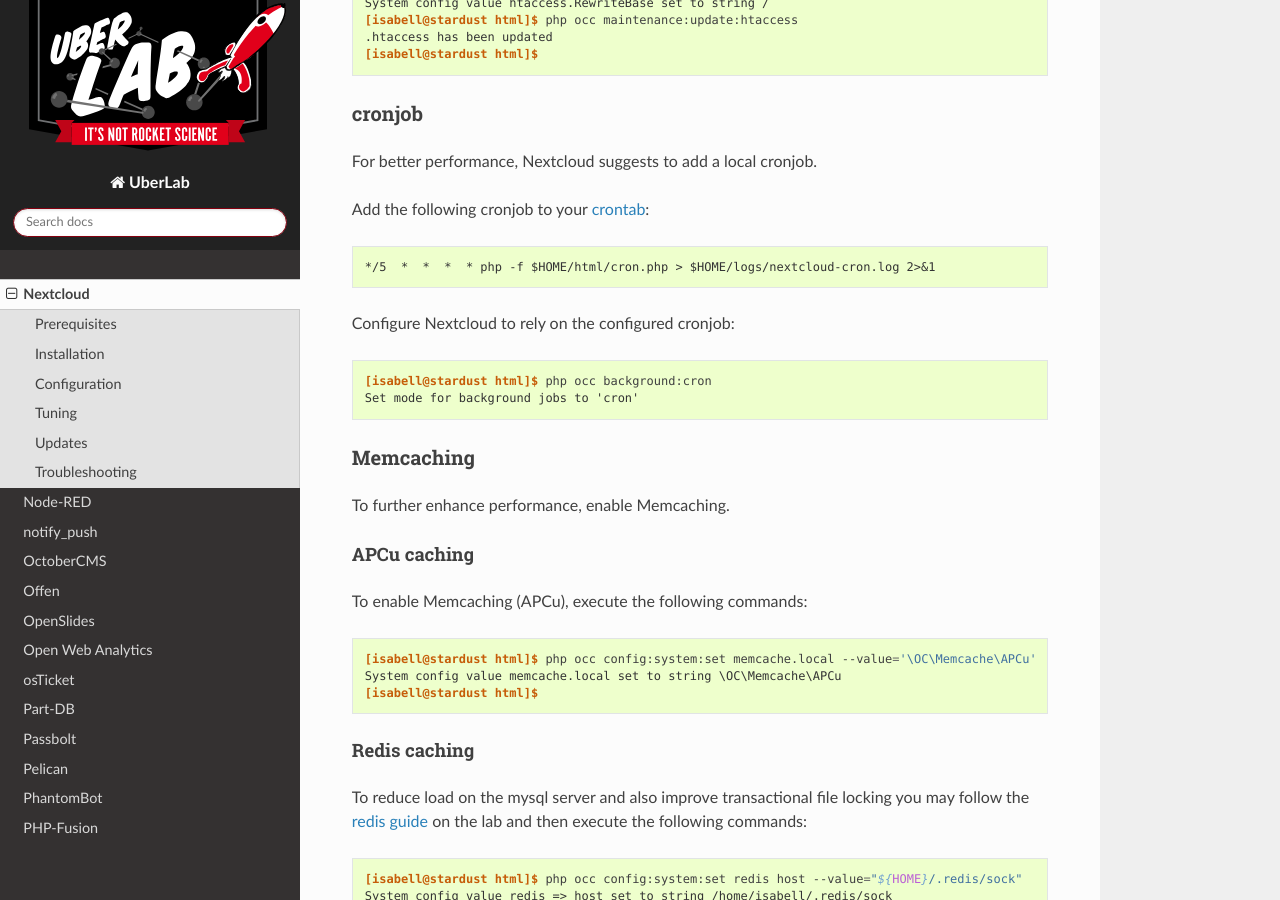
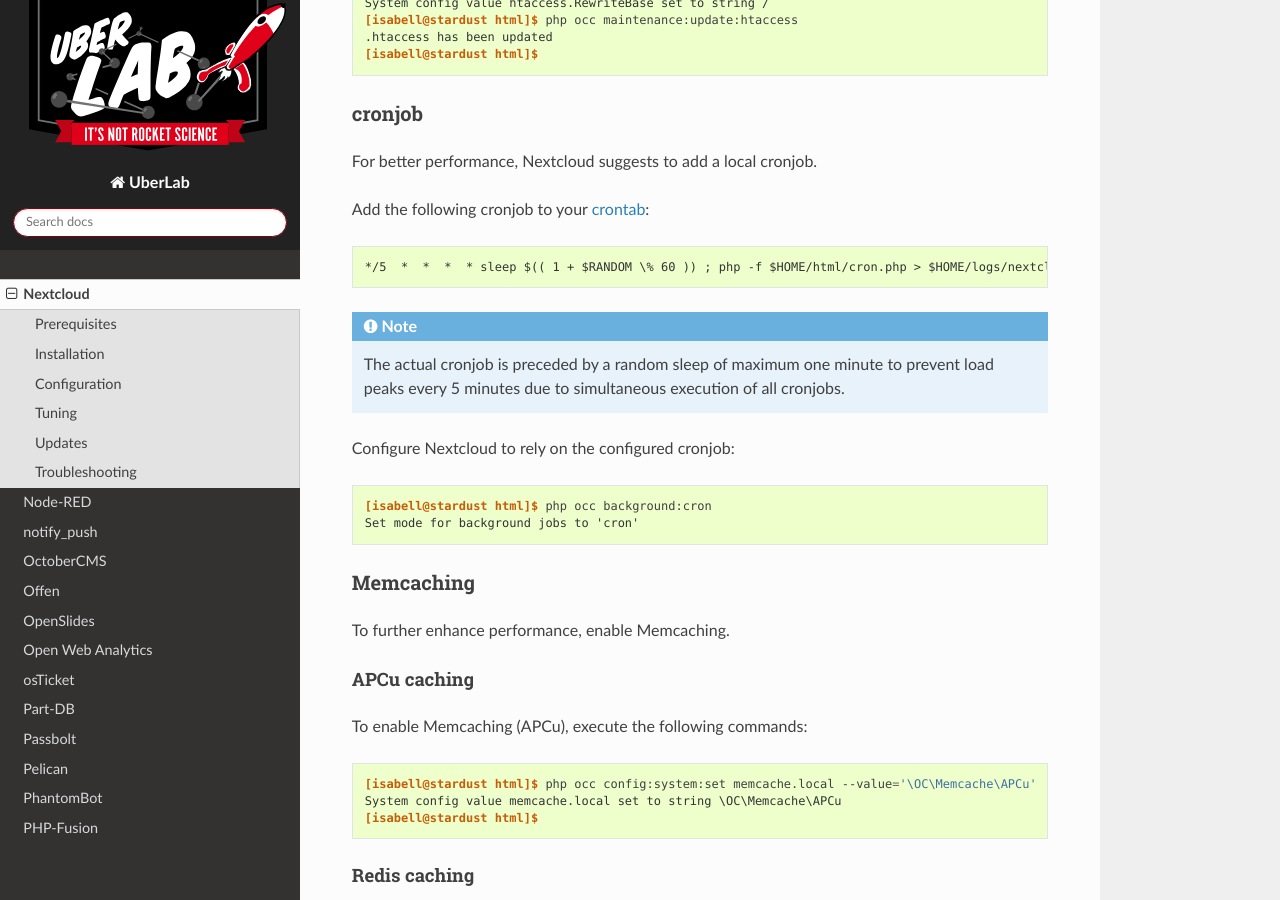
Before and after one commit to Uberspace/lab, a Sphinx documentation site: the page built from source/guide_nextcloud.rst, in a window 1280 px wide and 900 px high, scrolled down 6817 px. Built offline with Sphinx 7.4.7 and the Read the Docs theme 2.0.0, drawn with Linux system fonts in a browser that asks for light colours.

Commit message:
[nextcloud] add random sleep to cronjob in guide_nextcloud.rst close #1318 (#1320)
* add random sleep to cronjob in guide_nextcloud.rst

add `sleep $(( 1 + $RANDOM \% 60 )) ;` to cronjob in line 252

* explain the random sleep in guide_netcloud.rst

Add a note to explain why actual cronjob is preceded by a random sleep.

```diff
--- a/source/guide_nextcloud.rst
+++ b/source/guide_nextcloud.rst
@@ -249,7 +249,9 @@
 
 ::
 
- */5  *  *  *  * php -f $HOME/html/cron.php > $HOME/logs/nextcloud-cron.log 2>&1
+ */5  *  *  *  * sleep $(( 1 + $RANDOM \% 60 )) ; php -f $HOME/html/cron.php > $HOME/logs/nextcloud-cron.log 2>&1
+
+.. note:: The actual cronjob is preceded by a random sleep of maximum one minute to prevent load peaks every 5 minutes due to simultaneous execution of all cronjobs.
 
 Configure Nextcloud to rely on the configured cronjob:
 
```
